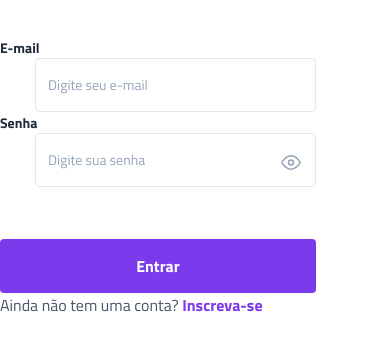
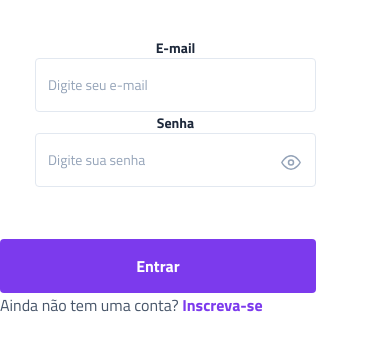
Before and after one commit to Leoonpr/LoginPage, a plain HTML site: page index.html in a window 390 px wide. Shown: the part 291-642 px from the top of the page. Drawn offline with Linux system fonts and the light colour scheme.

Commit message:
Add files via upload
fix: ajusta o tamanho

```diff
--- a/index.html
+++ b/index.html
@@ -11,7 +11,7 @@
     <meta http-equiv="X-UA-Compatible" content="IE=edge" />
     <meta name="viewport" content="width=device-width, initial-scale=1.0" />
     <link rel="stylesheet" href="style.css" />
-    <title>Formulario</title>
+    <title>Tela Login</title>
   </head>
   <body>
     <main>
@@ -51,7 +51,10 @@
           </form>
         </div>
 
-        <p class="new">Ainda não tem uma conta? <a href="#" class="link-inscreva">Inscreva-se</a></p>
+        <p class="new">
+          Ainda não tem uma conta?
+          <a href="#" class="link-inscreva">Inscreva-se</a>
+        </p>
       </section>
       <section class="background"></section>
     </main>
--- a/style.css
+++ b/style.css
@@ -28,6 +28,10 @@
 
   .form {
     margin-left: 0 !important;
+  }
+
+  form label {
+    margin: auto !important;
   }
 }
 
```
